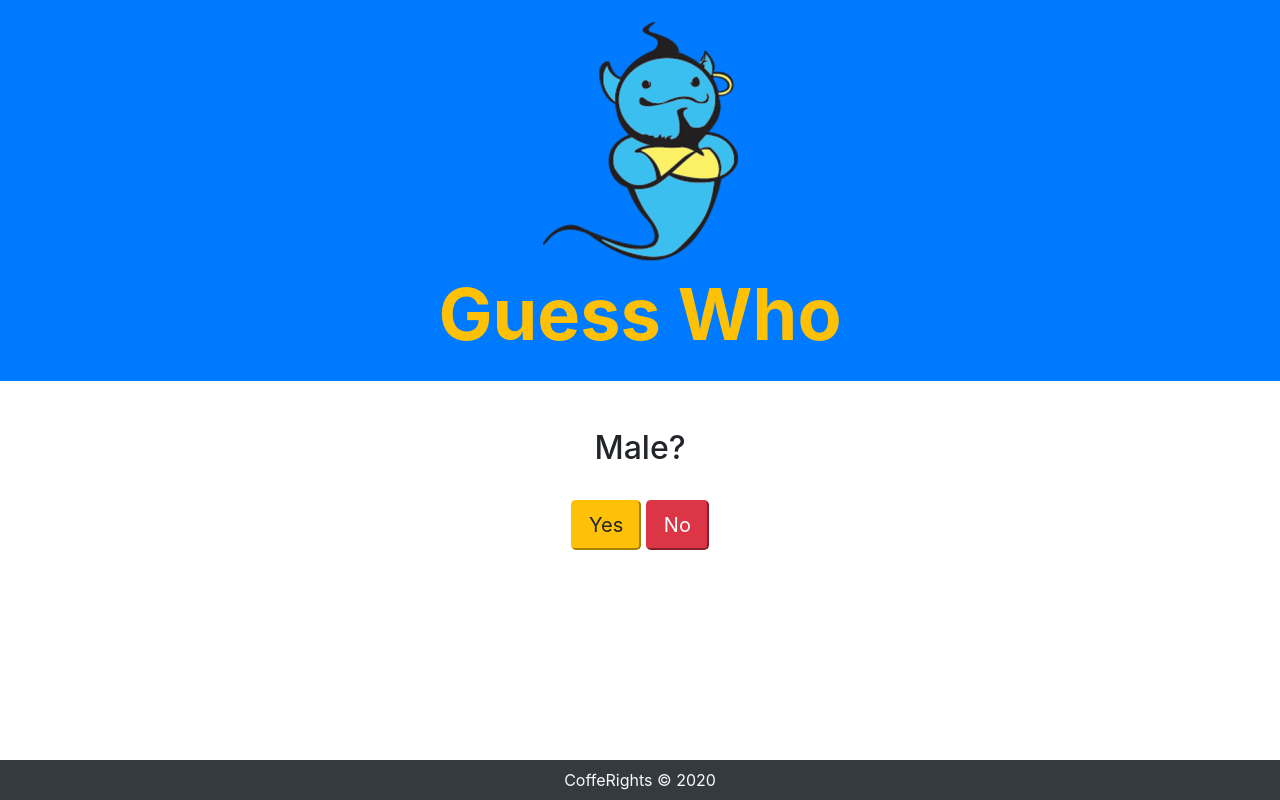
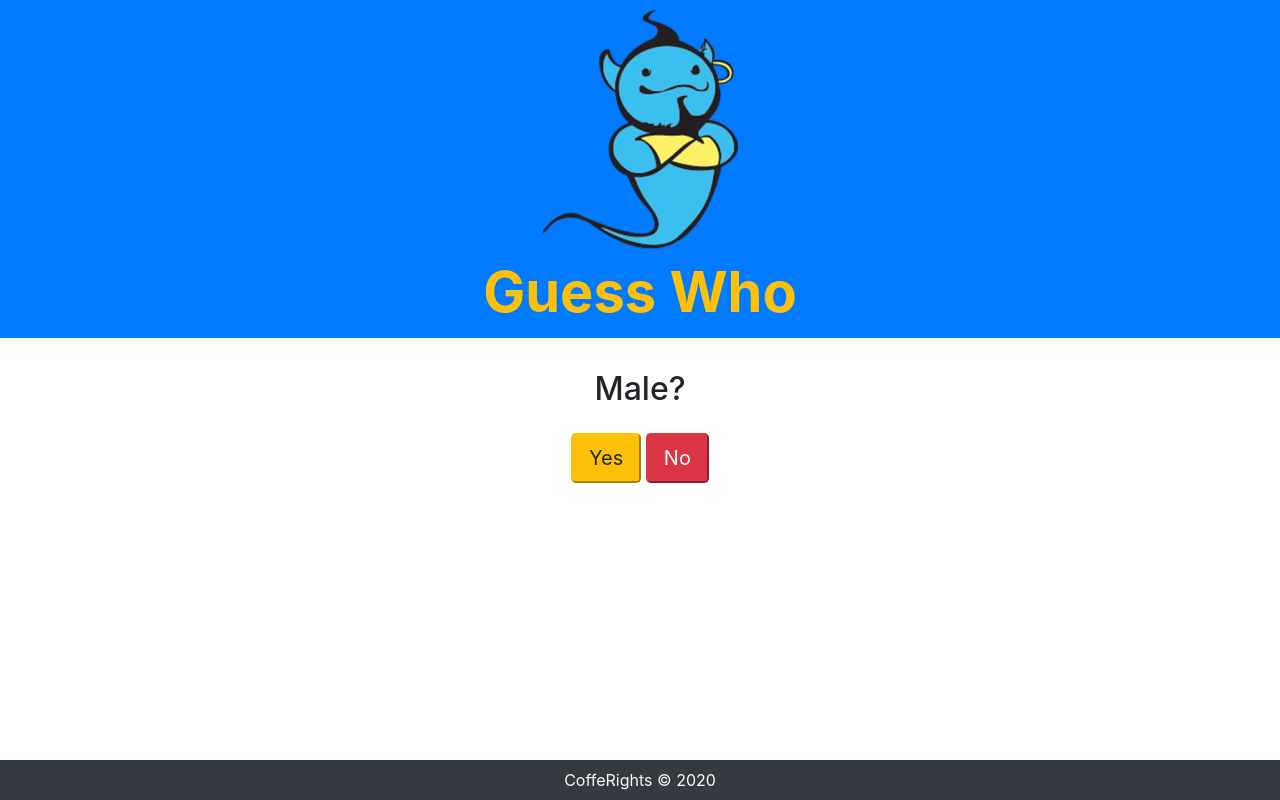
Before and after one commit to ArthurVolkov/guess-me, a plain HTML site: page index.html in a window 1280 px wide. Both pictures are taken after a click on the button "I'm Ready!". Drawn offline with nearby package versions, Linux system fonts and the light colour scheme.

Commit message:
fixed style

```diff
--- a/index.html
+++ b/index.html
@@ -10,21 +10,21 @@
 </head>
 
 <body>
-  <header class="container-fluid bg-primary  p-3">
+  <header class="container-fluid bg-primary  p-1">
     <img class="mx-auto d-block" src="img/layout/logo.png" />
-    <h1 class="text-center mt-2 text-warning display-3 font-weight-bold">Guess Who</h1>
+    <h1 class="text-center mt-2 text-warning display-4 font-weight-bold">Guess Who</h1>
   </header>
 
   <main class="d-flex justify-content-around">
-    <section class="game-start mt-4 p-4 d-flex flex-column">
+    <section class="game-start mt-3 p-3 d-flex flex-column">
       <h2 class="text-center">Think of Someone...</h2>
-      <button class="btn btn-start btn-warning mt-4">I'm Ready!</button>
+      <button class="btn btn-start btn-warning mt-3">I'm Ready!</button>
     </section>
 
-    <section class="quest mt-4 p-4 d-none text-center">
+    <section class="quest mt-3 p-3 d-none text-center">
       <h2></h2>
-      <button class="btn-lg btn-yes btn-warning mt-4">Yes</button>
-      <button class="btn-lg btn-no btn-danger mt-4">No</button>
+      <button class="btn-lg btn-yes btn-warning mt-3">Yes</button>
+      <button class="btn-lg btn-no btn-danger mt-3">No</button>
     </section>
 
     <section class="new-quest d-none text-center container-fluid bg-info">
```
